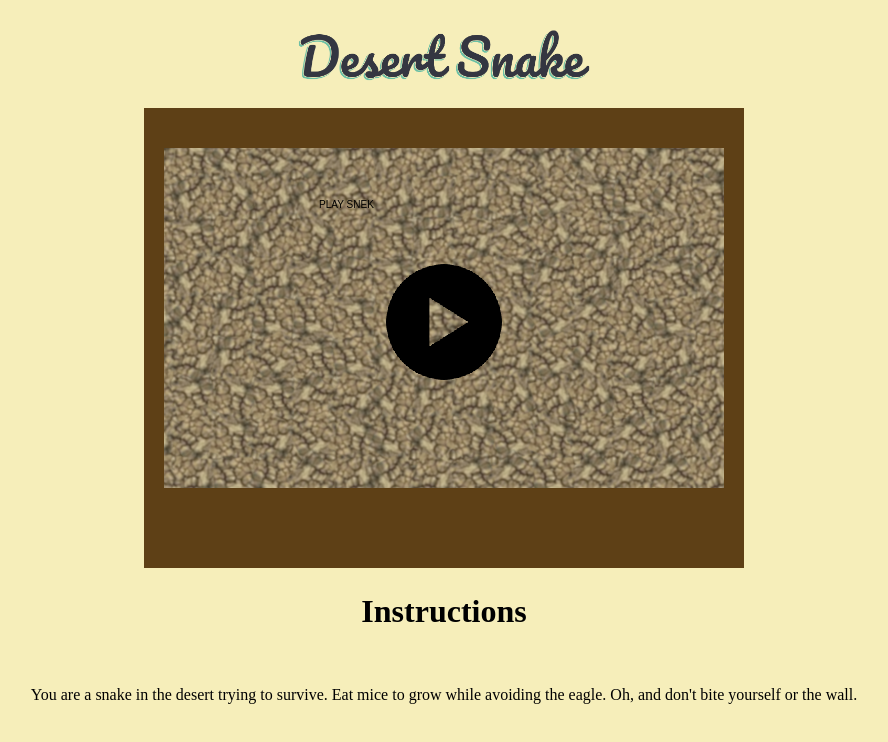
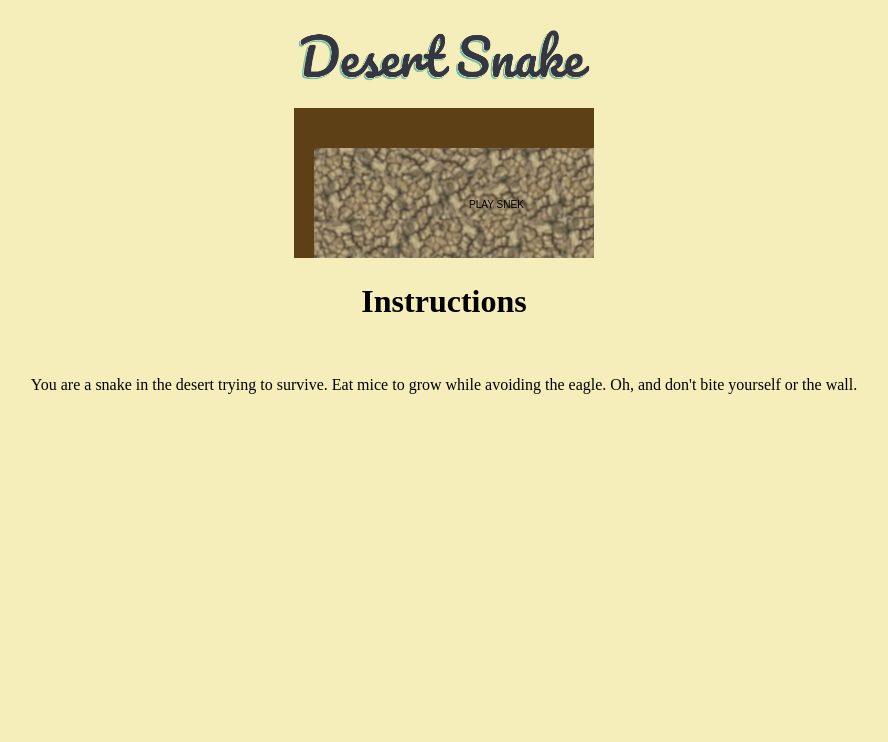
Before and after one commit to bakedPotatoLord/snek, a Vue app: page / in a window 1280 px wide. Shown: the top 742 px of the page, without its empty margins (196-1084 px from the left). Built offline with nearby package versions, Linux system fonts and the light colour scheme.

Commit message:
define canvas attributes in code

```diff
--- a/src/App.vue
+++ b/src/App.vue
@@ -1,7 +1,7 @@
 <template>
   <img id="logo" src="./assets/images/logo.png" />
   <br />
-  <canvas ref="canvas" width="600" height="460"></canvas>
+  <canvas ref="canvas"></canvas>
   <br />
   <h1>Instructions</h1>
   <br />
```
